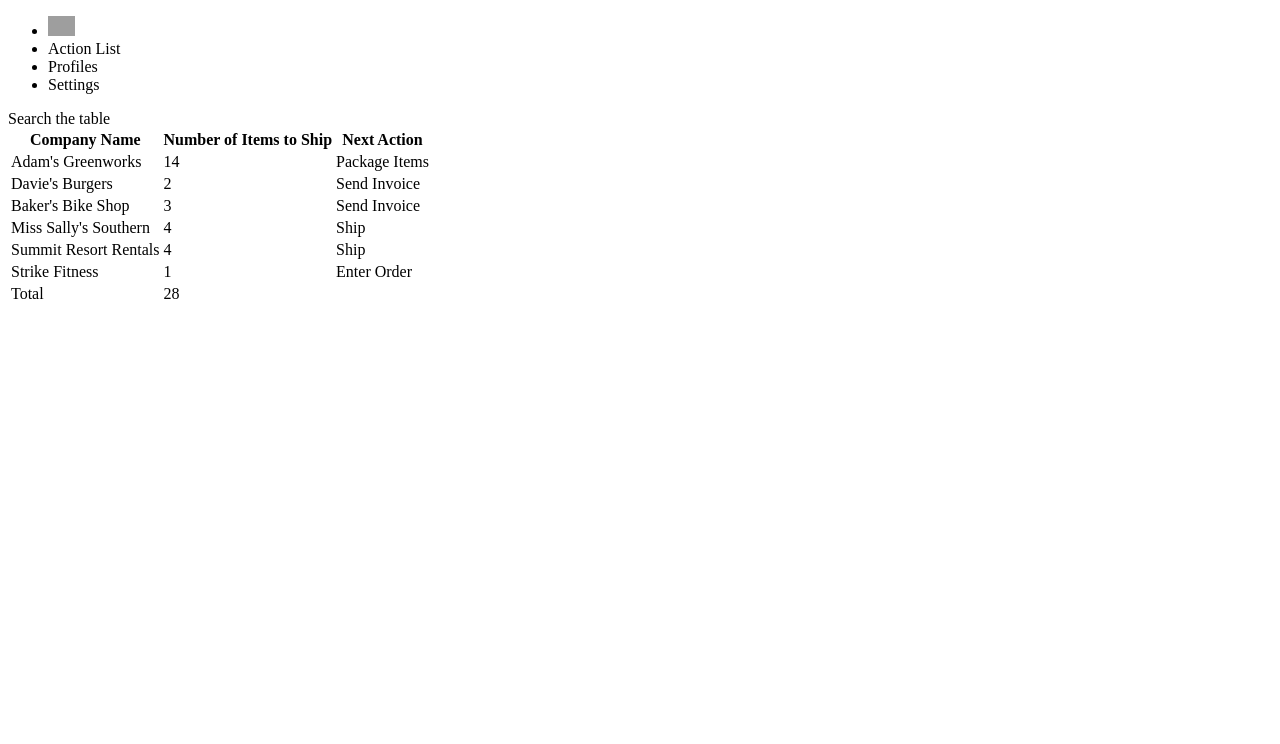
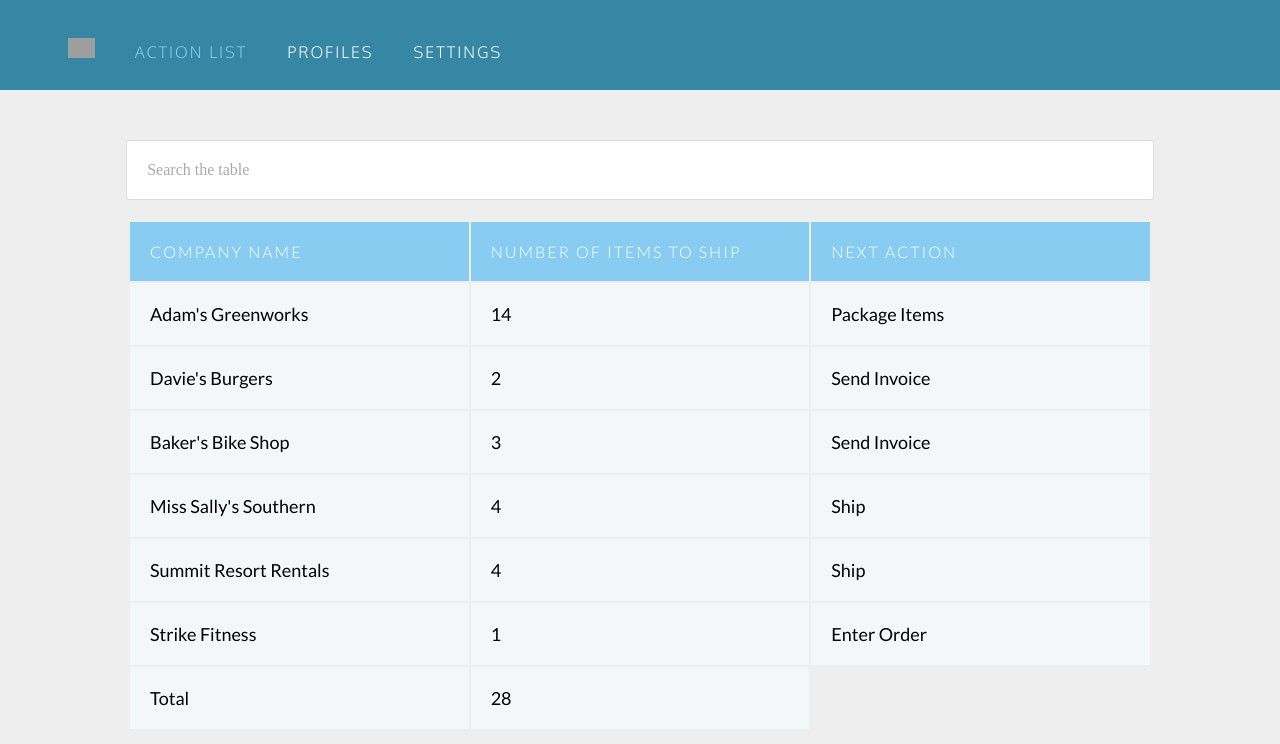
Before and after one commit to EdwardGoomba/ship-to-it, a plain HTML site: page index.html in a window 1280 px wide. Drawn offline with Linux system fonts and the light colour scheme; grey boxes are pictures that could not be loaded.

Commit message:
Add main css file

```diff
--- a/css/main.css
+++ b/css/main.css
@@ -0,0 +1,85 @@
+body {
+  background: #EEE;
+  margin: 0;
+  padding: 0;
+}
+
+/* Navigation */
+
+.navigation {
+  box-sizing: border-box;
+  background-color: #3587A4;
+  overflow: auto;
+  padding: 18px 50px;
+  position: relative;
+  top: 0;
+  width: 100%;
+  z-index: 999;
+}
+
+ul {
+  padding: 0;
+  margin: 0;
+}
+
+li {
+  color: #FFF;
+  display: inline-block;
+  font-family: 'Oxygen', sans-serif;
+  font-size: 16px;
+  font-weight: 300;
+  letter-spacing: 2px;
+  margin: 0;
+  padding: 20px 18px 10px 18px;
+  text-transform: uppercase;
+}
+
+.active {
+  color: #88CCF1;
+}
+
+/* Table */
+
+table {
+  height: 40%;
+  left: 10%;
+  margin: 20px auto;
+  overflow-y: scroll;
+  position: static;
+  width: 80%;
+}
+
+thead th {
+  background: #88CCF1;
+  color: #FFF;
+  font-family: 'Lato', sans-serif;
+  font-size: 16px;
+  font-weight: 100;
+  letter-spacing: 2px;
+  text-transform: uppercase;
+}
+
+tr {
+  background: #f4f7f8;
+  border-bottom: 1px solid #FFF;
+  margin-bottom: 5px;
+}
+
+th, td {
+  font-family: 'Lato', sans-serif;
+  font-weight: 400;
+  font-size: 18px;
+  padding: 20px;
+  text-align: left;
+  width: 33.3333%;
+}
+
+.search {
+  background-color: #FFF;
+  border: 1px solid #DDD;
+  border-radius: 3px;
+  color: #AAA;
+  padding: 20px;
+  margin: 50px auto 0px auto;
+  width: 77%;
+}
--- a/index.html
+++ b/index.html
@@ -4,7 +4,7 @@
 <head>
 	<title>Ship To It - Company Packing List</title>
 	<link href="https://fonts.googleapis.com/css?family=Lato: 100,300,400,700|Luckiest+Guy|Oxygen:300,400" rel="stylesheet">
-	<link href="style.css" rel="stylesheet" type="text/css">
+	<link href="css/main.css" rel="stylesheet" type="text/css">
 </head>
 
 <body>
```
